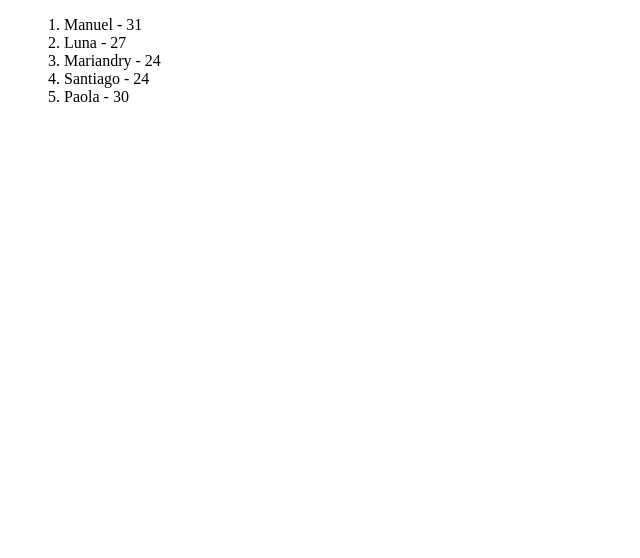
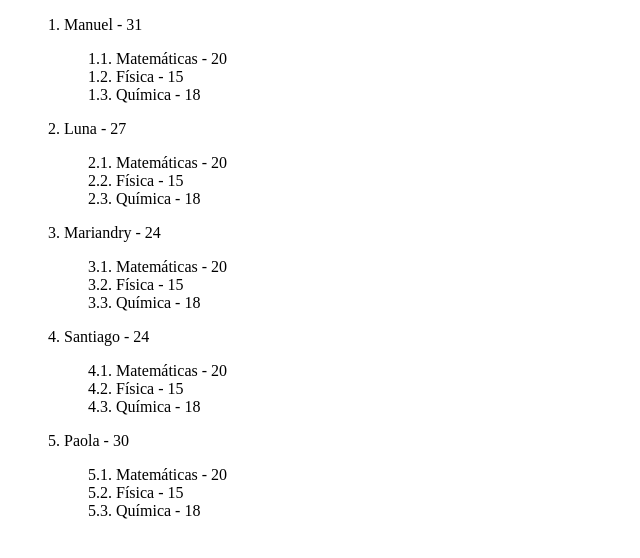
Before and after one commit to manuelhm1993/mh-vue3, a Vue app: page / in a window 1280 px wide. Shown: the top 558 px of the page, without its empty margins (0-640 px from the left). Built offline with nearby package versions, Linux system fonts and the light colour scheme.

Commit message:
Se utilizó un bucle anidado para mostrar alumnos y sus cursos, para llevar un orden se usaron los index de cada item, además de los template strings dentro de la interpolación

```diff
--- a/src/App.vue
+++ b/src/App.vue
@@ -1,18 +1,109 @@
 <script setup>
     const alumnos = [
-        {nombre: 'Manuel', edad: 31},
-        {nombre: 'Luna', edad: 27},
-        {nombre: 'Mariandry', edad: 24},
-        {nombre: 'Santiago', edad: 24},
-        {nombre: 'Paola', edad: 30}
+        {
+            nombre: 'Manuel',
+            edad: 31,
+            cursos: [
+                {
+                    nombre: 'Matemáticas',
+                    nota: 20,
+                },
+                {
+                    nombre: 'Física',
+                    nota: 15,
+                },
+                {
+                    nombre: 'Química',
+                    nota: 18,
+                },
+            ],
+        },
+        {
+            nombre: 'Luna',
+            edad: 27,
+            cursos: [
+                {
+                    nombre: 'Matemáticas',
+                    nota: 20,
+                },
+                {
+                    nombre: 'Física',
+                    nota: 15,
+                },
+                {
+                    nombre: 'Química',
+                    nota: 18,
+                },
+            ],
+        },
+        {
+            nombre: 'Mariandry',
+            edad: 24,
+            cursos: [
+                {
+                    nombre: 'Matemáticas',
+                    nota: 20,
+                },
+                {
+                    nombre: 'Física',
+                    nota: 15,
+                },
+                {
+                    nombre: 'Química',
+                    nota: 18,
+                },
+            ],
+        },
+        {
+            nombre: 'Santiago',
+            edad: 24,
+            cursos: [
+                {
+                    nombre: 'Matemáticas',
+                    nota: 20,
+                },
+                {
+                    nombre: 'Física',
+                    nota: 15,
+                },
+                {
+                    nombre: 'Química',
+                    nota: 18,
+                },
+            ],
+        },
+        {
+            nombre: 'Paola',
+            edad: 30,
+            cursos: [
+                {
+                    nombre: 'Matemáticas',
+                    nota: 20,
+                },
+                {
+                    nombre: 'Física',
+                    nota: 15,
+                },
+                {
+                    nombre: 'Química',
+                    nota: 18,
+                },
+            ],
+        },
     ];
 </script>
 
 <template>
     <ul>
         <!-- Desestructurar el objeto -->
-        <li v-for="({ nombre, edad }, i) in alumnos">
-            {{ i + 1 }}. {{ nombre }} - {{ edad }}
+        <li v-for="({ nombre, edad, cursos }, i) in alumnos">
+            <p>{{ i + 1 }}. {{ nombre }} - {{ edad }}</p>
+            <ul>
+                <li v-for="(curso, j) in cursos">
+                    <!-- Uso de template strings dentro de la interpolación vue -->
+                    {{ `${i + 1}.${j + 1}.` }} {{ curso.nombre }} - {{ curso.nota }}
+                </li>
+            </ul>
         </li>
     </ul>
 </template>
```
